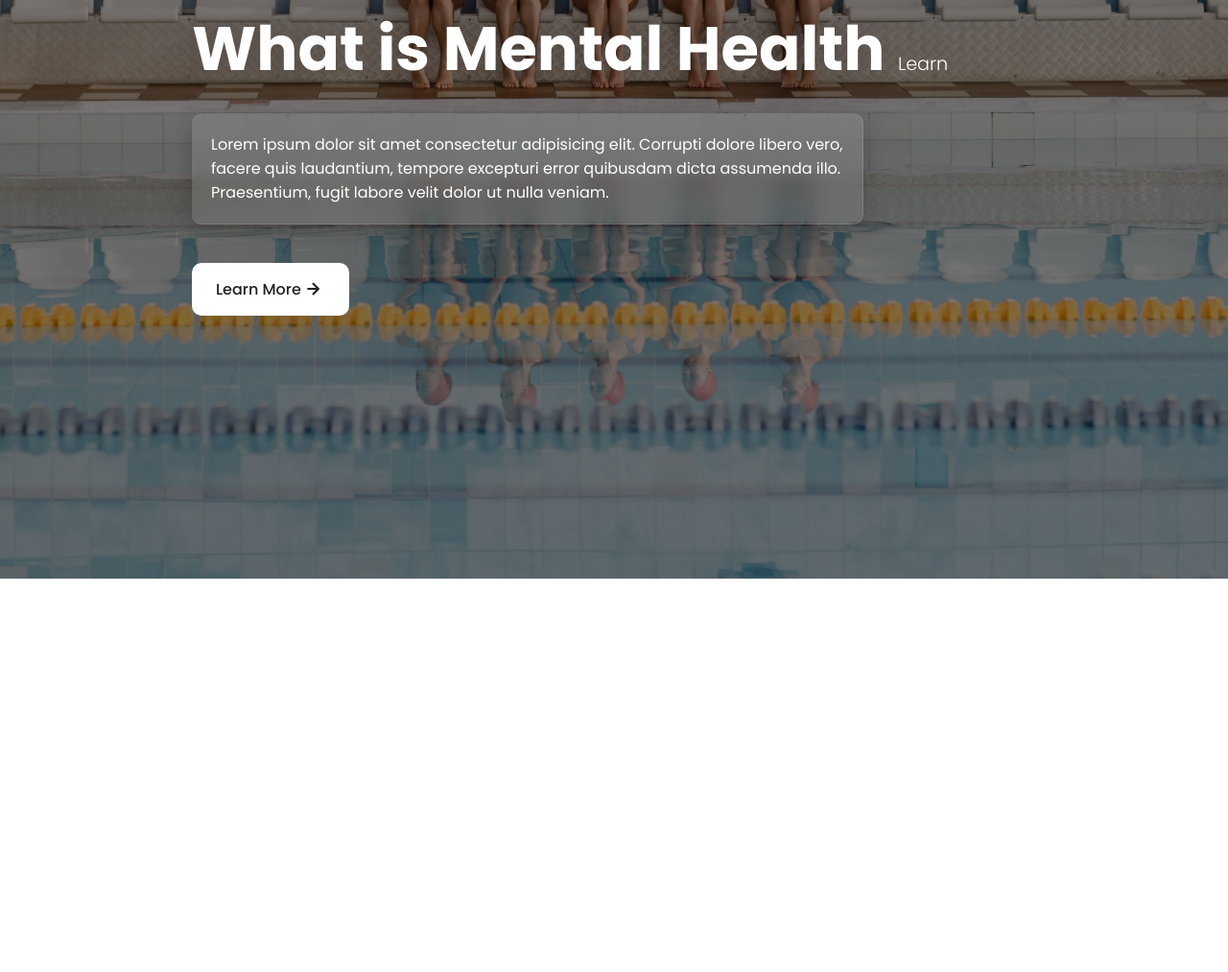
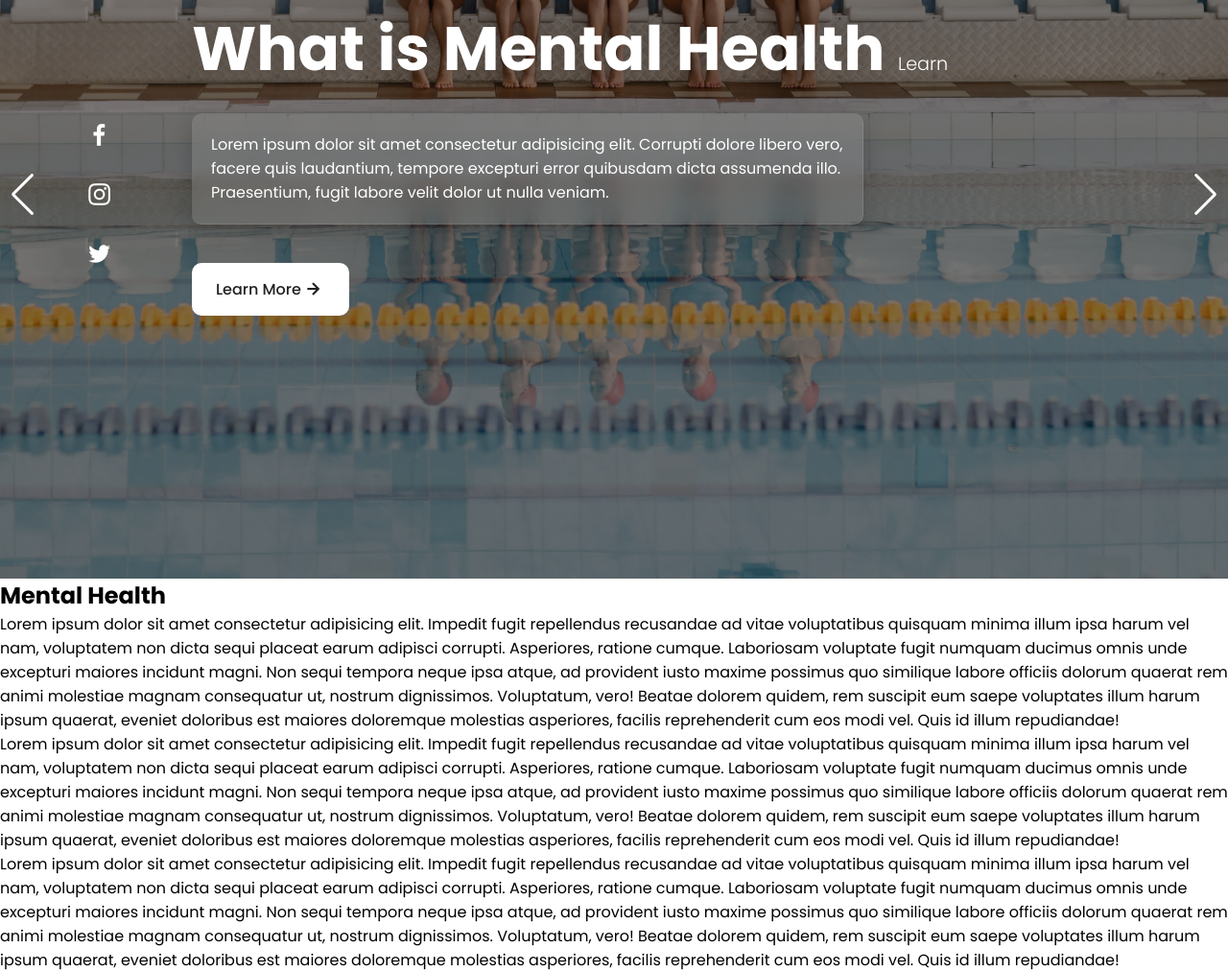
Before and after one commit to fzook/Mental-Health-Manual-, a plain HTML site: page index.html in a window 1280 px wide. Shown: the part 197-1210 px from the top of the page at 96% size. Before the commit the page ends 800 px from the top, so only its background shows below. Drawn offline with nearby package versions, Linux system fonts and the light colour scheme.

Commit message:
text section and social media icons

```diff
--- a/css/style.css
+++ b/css/style.css
@@ -137,6 +137,16 @@ body{
     font-weight: 700;
     text-shadow: var(--text-shadow);
     margin-bottom: 20px;
+    transform: translateY(-50px);
+    opacity: 0;
+}
+
+.swiper-slide-active .text-content .title{
+    transform: translateY(0);
+    opacity: 1;
+    transition: 1s ease;
+    transition-delay: 0.3s;
+    transition-property: transform, opacity;
 }
 
 .swiper-slide .text-content .title span{
@@ -154,6 +164,16 @@ body{
     border-bottom: 1px solid rgba(255, 255, 255, 0.1);
     border-right: 1px solid rgba(255, 255, 255, 0.1);
     box-shadow: var(--box-shadow);
+    transform: translateX(-80px);
+    opacity: 0;
+}
+
+.swiper-slide-active .text-content p{
+    transform: translateX(0);
+    opacity: 1;
+    transition: 1s ease;
+    transition-delay: 0.3s;
+    transition-property: transform, opacity;
 }
 
 .swiper-slide .text-content .read-btn{
@@ -169,6 +189,16 @@ body{
     margin-top: 40px;
     border-radius: 10px;
     cursor: pointer;
+    transform: translateX(50px);
+    opacity: 0;
+}
+
+.swiper-slide-active .text-content .read-btn{
+    transform: translateX(0);
+    opacity: 1;
+    transition: 1s ease;
+    transition-delay: 0.3s;
+    transition-property: transform, opacity;
 }
 
 .swiper-slide .text-content .read-btn i{
@@ -180,7 +210,36 @@ body{
     transform: translateX(5px);
 }
 
+.dark-layer:before{
+    content: '';
+    position: absolute;
+    width: 100%;
+    height: 100vh;
+    top: 0;
+    left: 0;
+    background: rgba(0, 0, 0, 0.2);
+}
+
+.swiper-button-next, .swiper-button-prev{
+    color: var(--white-color);
+  }
+
 /* Media icons*/
+.media-icons{
+    z-index: 999;
+    position: absolute;
+    display: flex;
+    flex-direction: column;
+    top: 50%;
+    transform: translateY(-50%);
+    margin-left: 90px;
+}
+
+.media-icons a{
+    color: var(--white-color);
+    font-size: 1.7em;
+    margin: 10px 0;
+}
 
 /* About section */
 
--- a/index.html
+++ b/index.html
@@ -30,7 +30,14 @@
     </header>
 
     <section class="home">
+      <div class="media-icons">
+        <a href="#"><i class="uil uil-facebook-f"></i></a>
+        <a href="#"><i class="uil uil-instagram"></i></a>
+        <a href="#"><i class="uil uil-twitter"></i></a>
+      </div>
       <div class="swiper bg-slider">
+        <div class="swiper-button-next"></div>
+        <div class="swiper-button-prev"></div>
         <div class="swiper-wrapper">
           <div class="swiper-slide">
             <div class="image-container">
@@ -49,7 +56,7 @@
               </button>
             </div>
           </div>
-          <div class="swiper-slide">
+          <div class="swiper-slide dark-layer">
             <div class="image-container">
               <img src="images/pexels-swim4.jpg" alt="Swim Team" />
             </div>
@@ -101,12 +108,53 @@
             </div>
           </div>
           <div class="bg-slider-thumbs">
-            <div class="swiper-wrapper">
-              <div class="swiper-slide"></div>
-            </div>
+            <div class="swiper-wrapper thumbs-container"></div>
           </div>
         </div>
       </div>
+    </section>
+
+    <section class="about section">
+      <h2>Mental Health</h2>
+      <p>
+        Lorem ipsum dolor sit amet consectetur adipisicing elit. Impedit fugit
+        repellendus recusandae ad vitae voluptatibus quisquam minima illum ipsa
+        harum vel nam, voluptatem non dicta sequi placeat earum adipisci
+        corrupti. Asperiores, ratione cumque. Laboriosam voluptate fugit numquam
+        ducimus omnis unde excepturi maiores incidunt magni. Non sequi tempora
+        neque ipsa atque, ad provident iusto maxime possimus quo similique
+        labore officiis dolorum quaerat rem animi molestiae magnam consequatur
+        ut, nostrum dignissimos. Voluptatum, vero! Beatae dolorem quidem, rem
+        suscipit eum saepe voluptates illum harum ipsum quaerat, eveniet
+        doloribus est maiores doloremque molestias asperiores, facilis
+        reprehenderit cum eos modi vel. Quis id illum repudiandae!
+      </p>
+      <p>
+        Lorem ipsum dolor sit amet consectetur adipisicing elit. Impedit fugit
+        repellendus recusandae ad vitae voluptatibus quisquam minima illum ipsa
+        harum vel nam, voluptatem non dicta sequi placeat earum adipisci
+        corrupti. Asperiores, ratione cumque. Laboriosam voluptate fugit numquam
+        ducimus omnis unde excepturi maiores incidunt magni. Non sequi tempora
+        neque ipsa atque, ad provident iusto maxime possimus quo similique
+        labore officiis dolorum quaerat rem animi molestiae magnam consequatur
+        ut, nostrum dignissimos. Voluptatum, vero! Beatae dolorem quidem, rem
+        suscipit eum saepe voluptates illum harum ipsum quaerat, eveniet
+        doloribus est maiores doloremque molestias asperiores, facilis
+        reprehenderit cum eos modi vel. Quis id illum repudiandae!
+      </p>
+      <p>
+        Lorem ipsum dolor sit amet consectetur adipisicing elit. Impedit fugit
+        repellendus recusandae ad vitae voluptatibus quisquam minima illum ipsa
+        harum vel nam, voluptatem non dicta sequi placeat earum adipisci
+        corrupti. Asperiores, ratione cumque. Laboriosam voluptate fugit numquam
+        ducimus omnis unde excepturi maiores incidunt magni. Non sequi tempora
+        neque ipsa atque, ad provident iusto maxime possimus quo similique
+        labore officiis dolorum quaerat rem animi molestiae magnam consequatur
+        ut, nostrum dignissimos. Voluptatum, vero! Beatae dolorem quidem, rem
+        suscipit eum saepe voluptates illum harum ipsum quaerat, eveniet
+        doloribus est maiores doloremque molestias asperiores, facilis
+        reprehenderit cum eos modi vel. Quis id illum repudiandae!
+      </p>
     </section>
 
     <script src="js/swiper-bundle.min.js"></script>
```
